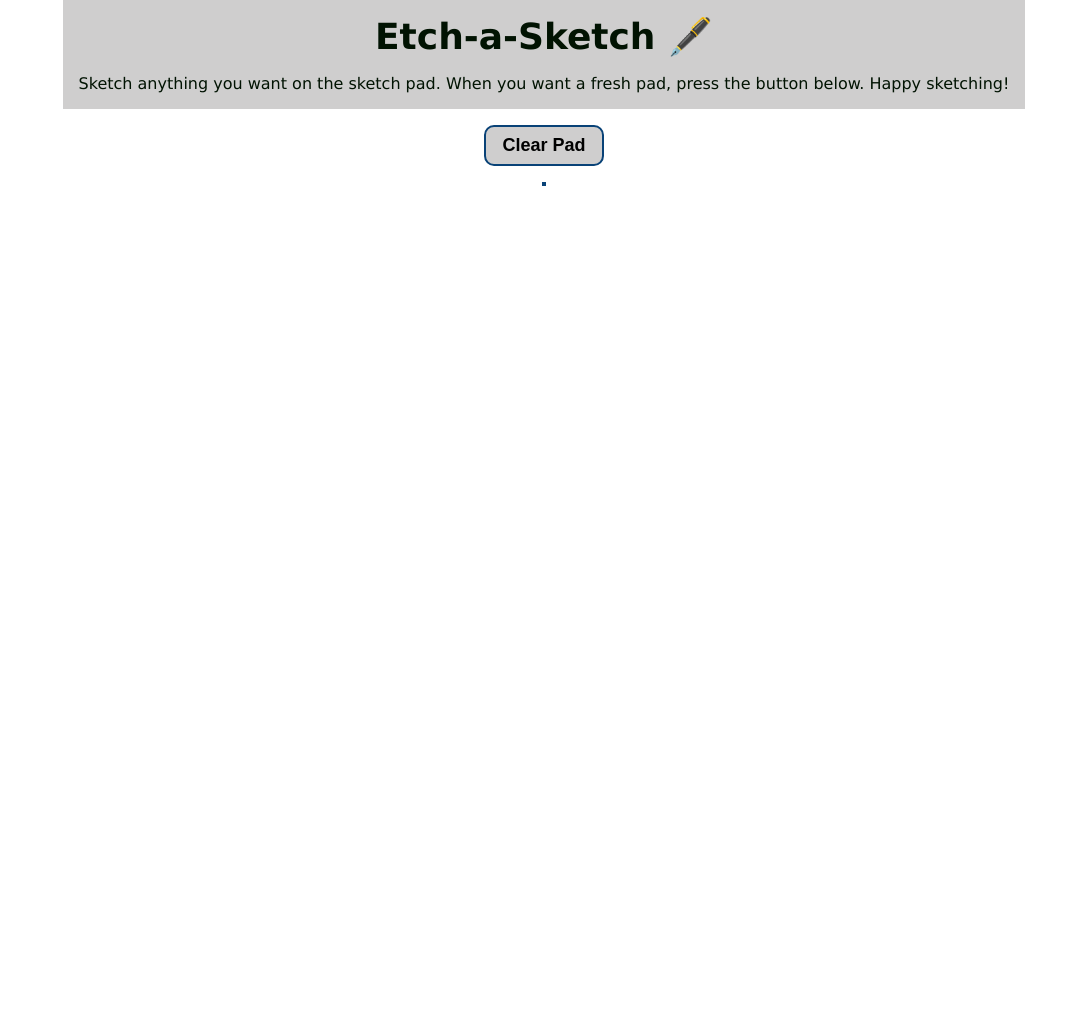
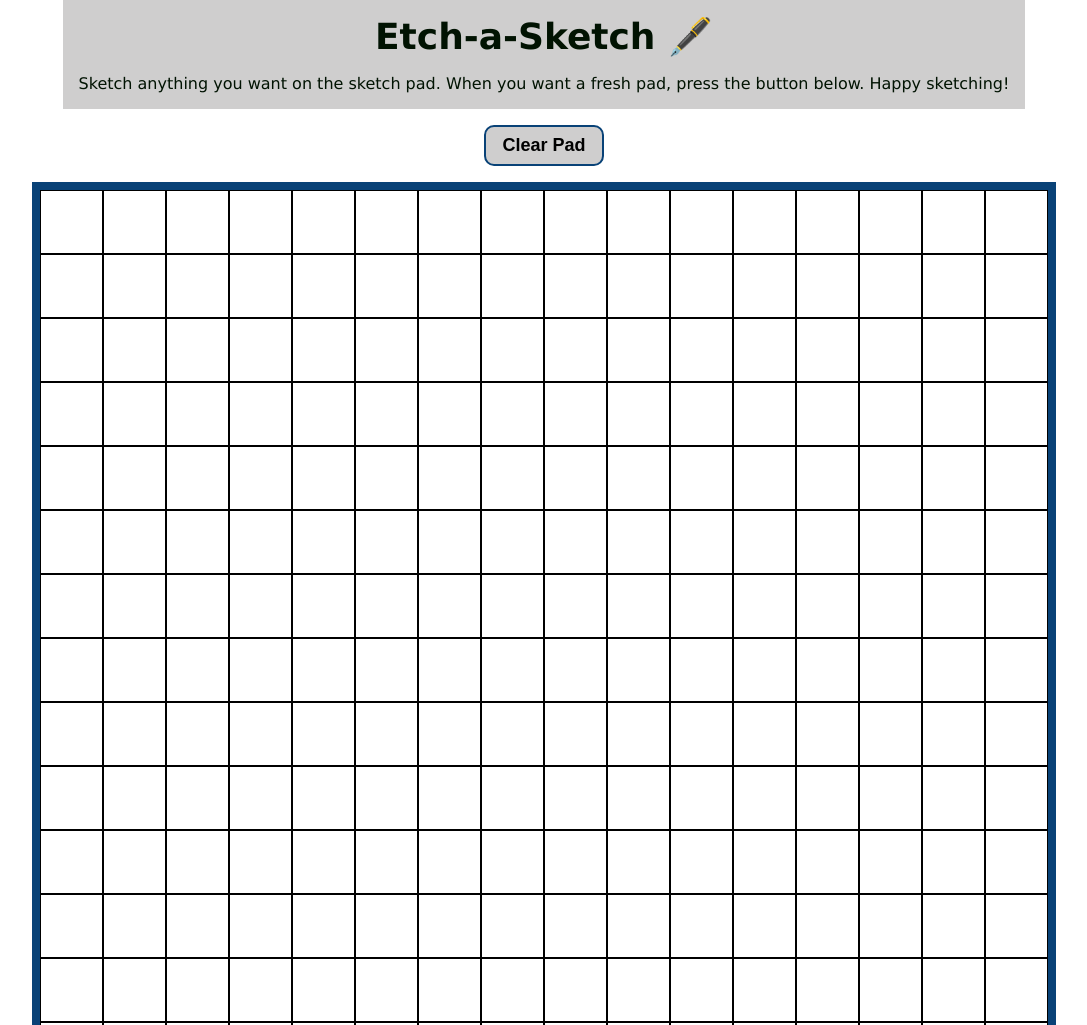
Before and after one commit to AAlWadeiah/etch-a-sketch, a plain HTML site: page index.html in a window 1280 px wide. Shown: the top 1025 px of the page, without its empty margins (96-1183 px from the left). Before the commit the page ends 800 px from the top, so only its background shows below. Drawn offline with Linux system fonts and the light colour scheme.

Commit message:
Created function for generating grid

```diff
--- a/css/styles.css
+++ b/css/styles.css
@@ -47,6 +47,27 @@ body {
 }
 
 .grid-container {
-    border: 2px solid var(--indigo-dye);
+    border: 8px solid var(--indigo-dye);
     background-color: var(--timberwolf);
+    width: 80%;
+    display: flex;
+    flex-wrap: nowrap;
+    margin-bottom: 48px;
 }
+
+.row {
+    display: flex;
+    flex-direction: row;
+    flex-wrap: wrap;
+    width: 100%;
+}
+
+.square {
+    /* display: flex;
+    flex-direction: column; */
+    border: 1px solid black;
+    background-color: white;
+    flex: 0 0 100%;
+    /* flex-basis: 100%;
+    flex: 1; */
+}
--- a/js/script.js
+++ b/js/script.js
@@ -0,0 +1,25 @@
+function generateGrid(numOfSquares = 16) {
+  let container = document.querySelector(".grid-container");
+
+  let containerWidth = container.offsetWidth;
+  let squareDim = Math.floor(containerWidth / numOfSquares);
+  let dimPercent = Math.round((squareDim / containerWidth) * 100) / 100;
+
+  for (let row = 0; row < numOfSquares; row++) {
+    let newRow = document.createElement("div");
+    newRow.classList.toggle("row");
+    for (let col = 0; col < numOfSquares; col++) {
+      let newSquare = document.createElement("div");
+      newSquare.classList.toggle("square");
+      newSquare.style.width = `${dimPercent}%`;
+      newSquare.style.height = `${squareDim}px`;
+      // can set height and width with a single string as well
+      //   let squareStyle = `width: ${dimPercent}%; height: ${squareDim}px;`;
+      //   newSquare.setAttribute("style", squareStyle);
+      newRow.appendChild(newSquare);
+    }
+    container.appendChild(newRow);
+  }
+}
+
+generateGrid(16);
```
